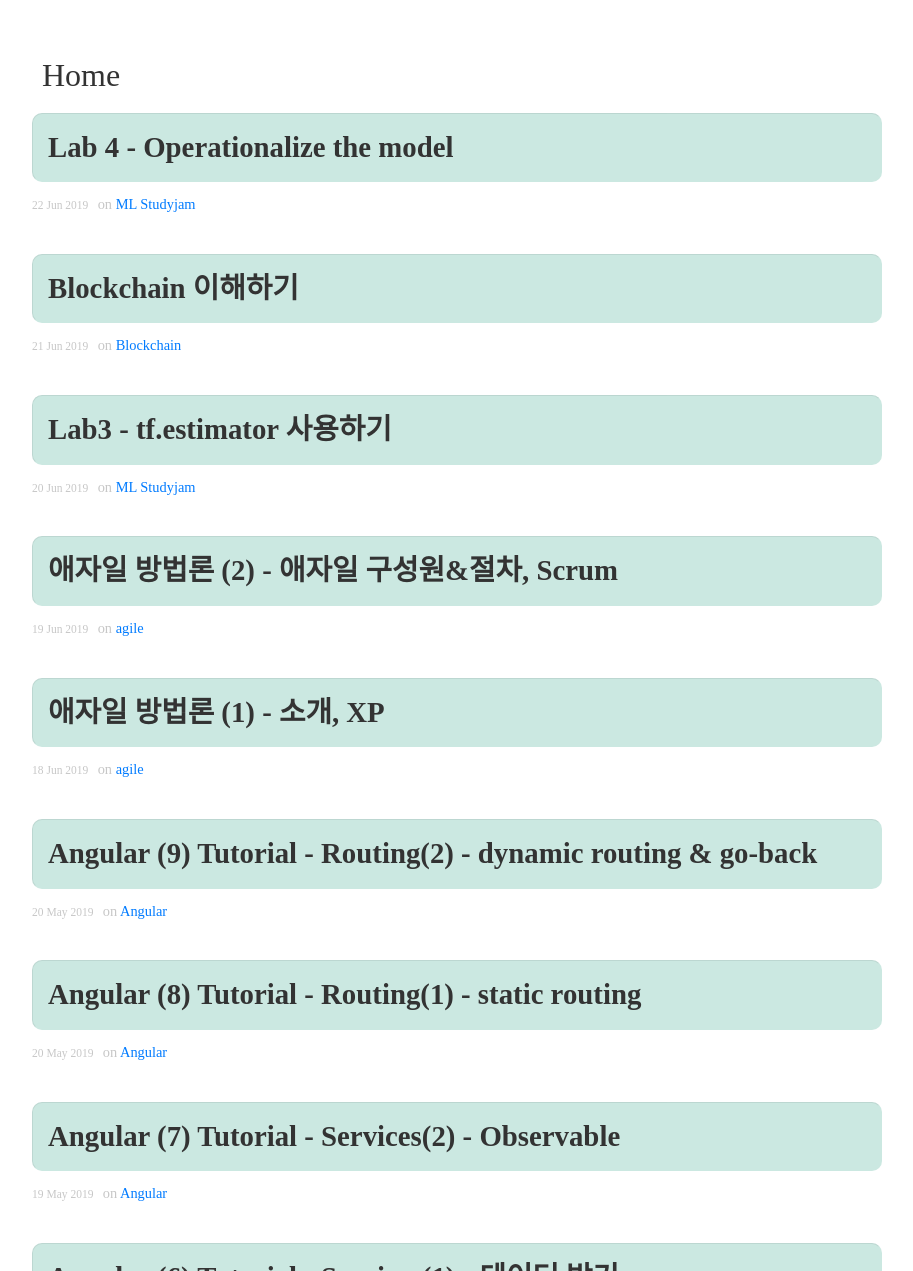
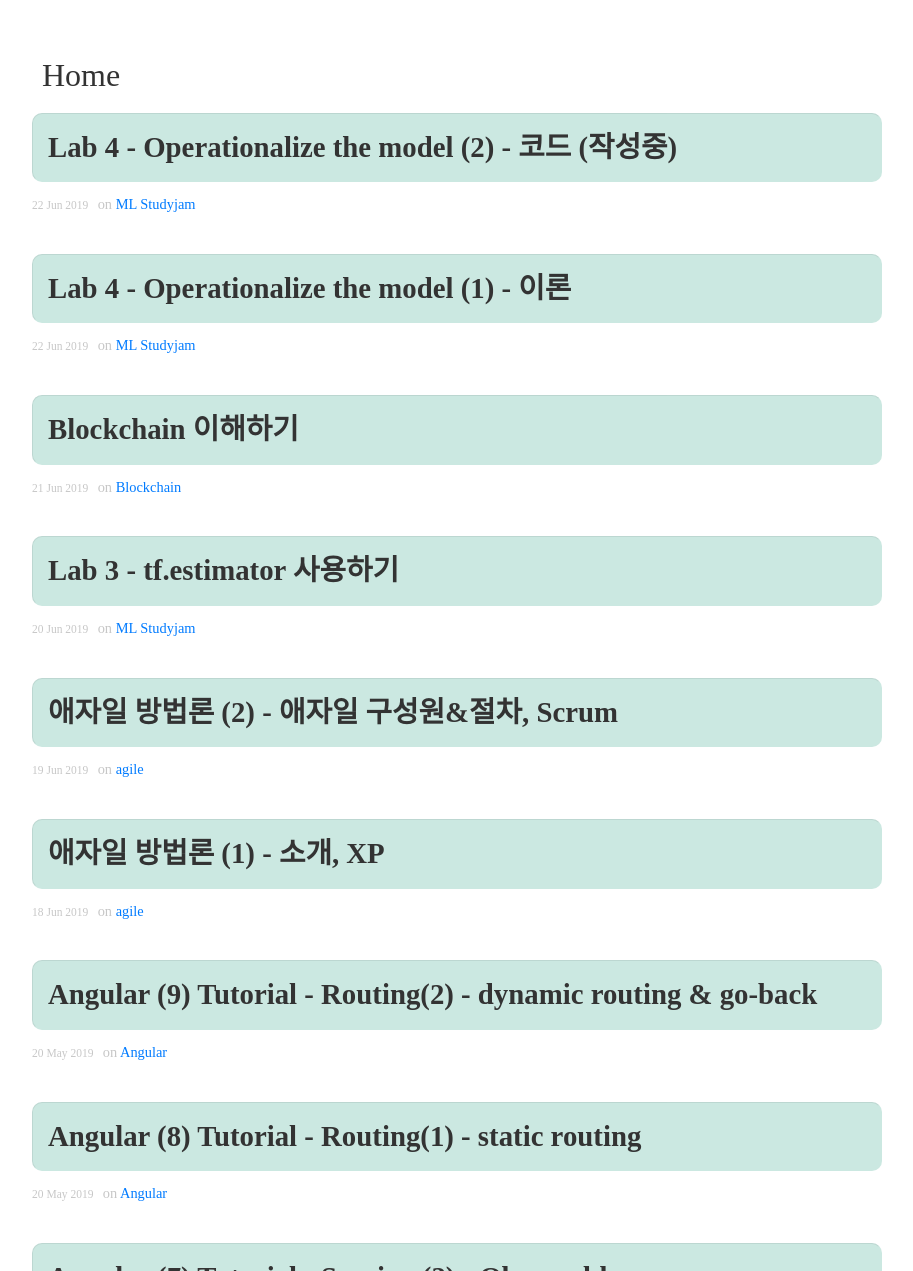
Before and after one commit to DongChanS/DongChanS.github.io, a Jekyll site: the page built from index.html, in a window 1280 px wide and 1400 px high, scrolled down 237 px, cut to the strip 129-1400 px from the top of the window. Shown: the whole strip, without its empty margins (96-1009 px from the left). Built offline with Jekyll 4.4.1, drawn with Linux system fonts in a browser that asks for light colours; nearby versions of some CDN libraries; some web fonts are replaced; the list of posts is cut into pages by our own code; some of the changed lines change nothing that is shown; some of the changed text lies outside the part shown.

Commit message:
update posts

````diff
--- a/_posts/2019-06-20-88.md
+++ b/_posts/2019-06-20-88.md
@@ -1,6 +1,6 @@
 ---
 layout : post
-title : Lab3 - tf.estimator 사용하기
+title : Lab 3 - tf.estimator 사용하기
 author : Shin Dong Chan
 category : 'ML Studyjam'
 ---
--- a/_posts/2019-06-22-90.md
+++ b/_posts/2019-06-22-90.md
@@ -1,11 +1,9 @@
 ---
 layout : post
-title : Lab 4 - Operationalize the model
+title : Lab 4 - Operationalize the model (1) - 이론
 author : Shin Dong Chan
 category : 'ML Studyjam'
 ---
-
-## Operationalize the model
 
 이전(Lab3) 까지는 적절한 머신러닝 모델을 만드는 데 주력했습니다.
 
@@ -13,6 +11,7 @@
 
 이번 시간에는 큰 데이터로부터 머신러닝 모델을 잘 조작할 수 있도록 하는 기반작업을 할 것입니다.
 
+## Operationalize the model
 
 ### 1-1. Steps  to do
 
--- /dev/null
+++ b/_posts/2019-06-22-91.md
@@ -0,0 +1,144 @@
+---
+layout : post
+title : Lab 4 - Operationalize the model (2) - 코드 (작성중)
+author : Shin Dong Chan
+category : 'ML Studyjam'
+---
+
+## Preprocessing using Dataflow
+
+While Pandas is fine for experimenting, for operationalization of your workflow, it is better to do preprocessing in Apache Beam. This will also help if you need to preprocess data in flight, since Apache Beam also allows for streaming.
+
+```bash
+
+%pip install apache-beam[gcp]==2.13.0
+
+```
+
+오류메세지
+
+The following command must be run outside of the IPython shell:
+
+    $ pip install apache-beam[gcp]==2.13.0
+
+The Python package manager (pip) can only be used from outside of IPython.
+Please reissue the `pip` command in a separate terminal or command prompt.
+
+See the Python documentation for more information on how to install packages:
+
+    https://docs.python.org/3/installing/
+
+
+
+
+### Create ML dataset using Dataflow
+
+Let's use Cloud Dataflow to read in the BigQuery data, do some preprocessing, and write it out as CSV files.
+
+```python
+
+import apache_beam as beam
+import datetime, os
+
+def to_csv(rowdict):
+  # Pull columns from BQ and create a line
+  import hashlib
+  import copy
+  CSV_COLUMNS = 'weight_pounds,is_male,mother_age,plurality,gestation_weeks'.split(',')
+
+  # Create synthetic data where we assume that no ultrasound has been performed
+  # and so we don't know sex of the baby. Let's assume that we can tell the difference
+  # between single and multiple, but that the errors rates in determining exact number
+  # is difficult in the absence of an ultrasound.
+  no_ultrasound = copy.deepcopy(rowdict)
+  w_ultrasound = copy.deepcopy(rowdict)
+
+  no_ultrasound['is_male'] = 'Unknown'
+  if rowdict['plurality'] > 1:
+    no_ultrasound['plurality'] = 'Multiple(2+)'
+  else:
+    no_ultrasound['plurality'] = 'Single(1)'
+
+  # Change the plurality column to strings
+  w_ultrasound['plurality'] = ['Single(1)', 'Twins(2)', 'Triplets(3)', 'Quadruplets(4)', 'Quintuplets(5)'][rowdict['plurality'] - 1]
+
+  # Write out two rows for each input row, one with ultrasound and one without
+  for result in [no_ultrasound, w_ultrasound]:
+    data = ','.join([str(result[k]) if k in result else 'None' for k in CSV_COLUMNS])
+    key = hashlib.sha224(data.encode('utf-8')).hexdigest()  # hash the columns to form a key
+    yield str('{},{}'.format(data, key))
+
+def preprocess(in_test_mode):
+  import shutil, os, subprocess
+  job_name = 'preprocess-babyweight-features' + '-' + datetime.datetime.now().strftime('%y%m%d-%H%M%S')
+
+  if in_test_mode:
+      print('Launching local job ... hang on')
+      OUTPUT_DIR = './preproc'
+      shutil.rmtree(OUTPUT_DIR, ignore_errors=True)
+      os.makedirs(OUTPUT_DIR)
+  else:
+      print('Launching Dataflow job {} ... hang on'.format(job_name))
+      OUTPUT_DIR = 'gs://{0}/babyweight/preproc/'.format(BUCKET)
+      try:
+        subprocess.check_call('gsutil -m rm -r {}'.format(OUTPUT_DIR).split())
+      except:
+        pass
+
+  options = {
+      'staging_location': os.path.join(OUTPUT_DIR, 'tmp', 'staging'),
+      'temp_location': os.path.join(OUTPUT_DIR, 'tmp'),
+      'job_name': job_name,
+      'project': PROJECT,
+      'region': REGION,
+      'teardown_policy': 'TEARDOWN_ALWAYS',
+      'no_save_main_session': True,
+      'max_num_workers': 6
+  }
+  opts = beam.pipeline.PipelineOptions(flags = [], **options)
+  if in_test_mode:
+      RUNNER = 'DirectRunner'
+  else:
+      RUNNER = 'DataflowRunner'
+  p = beam.Pipeline(RUNNER, options = opts)
+  query = """
+SELECT
+  weight_pounds,
+  is_male,
+  mother_age,
+  plurality,
+  gestation_weeks,
+  ABS(FARM_FINGERPRINT(CONCAT(CAST(YEAR AS STRING), CAST(month AS STRING)))) AS hashmonth
+FROM
+  publicdata.samples.natality
+WHERE year > 2000
+AND weight_pounds > 0
+AND mother_age > 0
+AND plurality > 0
+AND gestation_weeks > 0
+AND month > 0
+    """
+
+  if in_test_mode:
+    query = query + ' LIMIT 100'
+
+  for step in ['train', 'eval']:
+    if step == 'train':
+      selquery = 'SELECT * FROM ({}) WHERE MOD(ABS(hashmonth),4) < 3'.format(query)
+    else:
+      selquery = 'SELECT * FROM ({}) WHERE MOD(ABS(hashmonth),4) = 3'.format(query)
+
+    (p
+     | '{}_read'.format(step) >> beam.io.Read(beam.io.BigQuerySource(query = selquery, use_standard_sql = True))
+     | '{}_csv'.format(step) >> beam.FlatMap(to_csv)
+     | '{}_out'.format(step) >> beam.io.Write(beam.io.WriteToText(os.path.join(OUTPUT_DIR, '{}.csv'.format(step))))
+    )
+
+  job = p.run()
+  if in_test_mode:
+    job.wait_until_finish()
+    print("Done!")
+
+preprocess(in_test_mode = False)
+
+```
````
